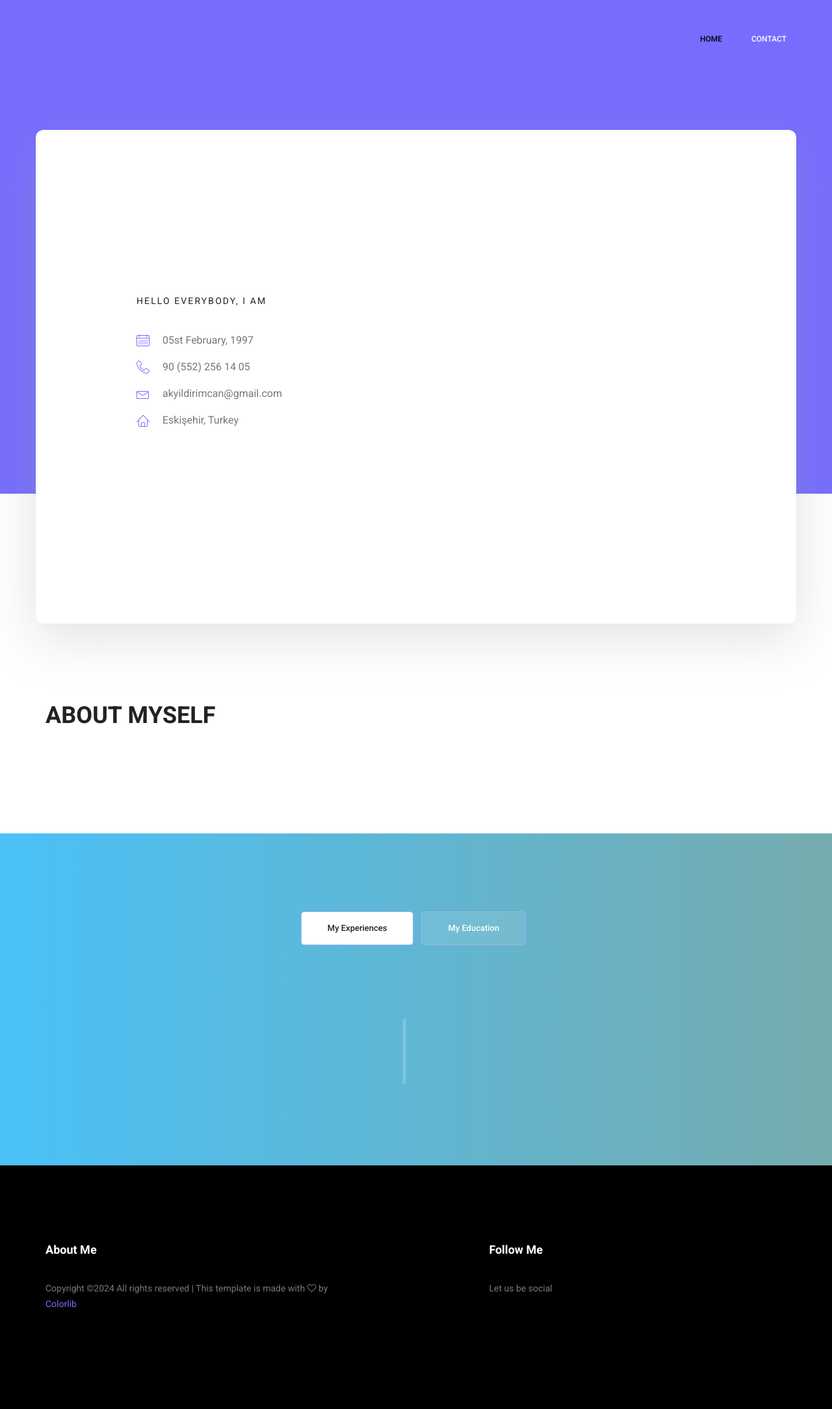
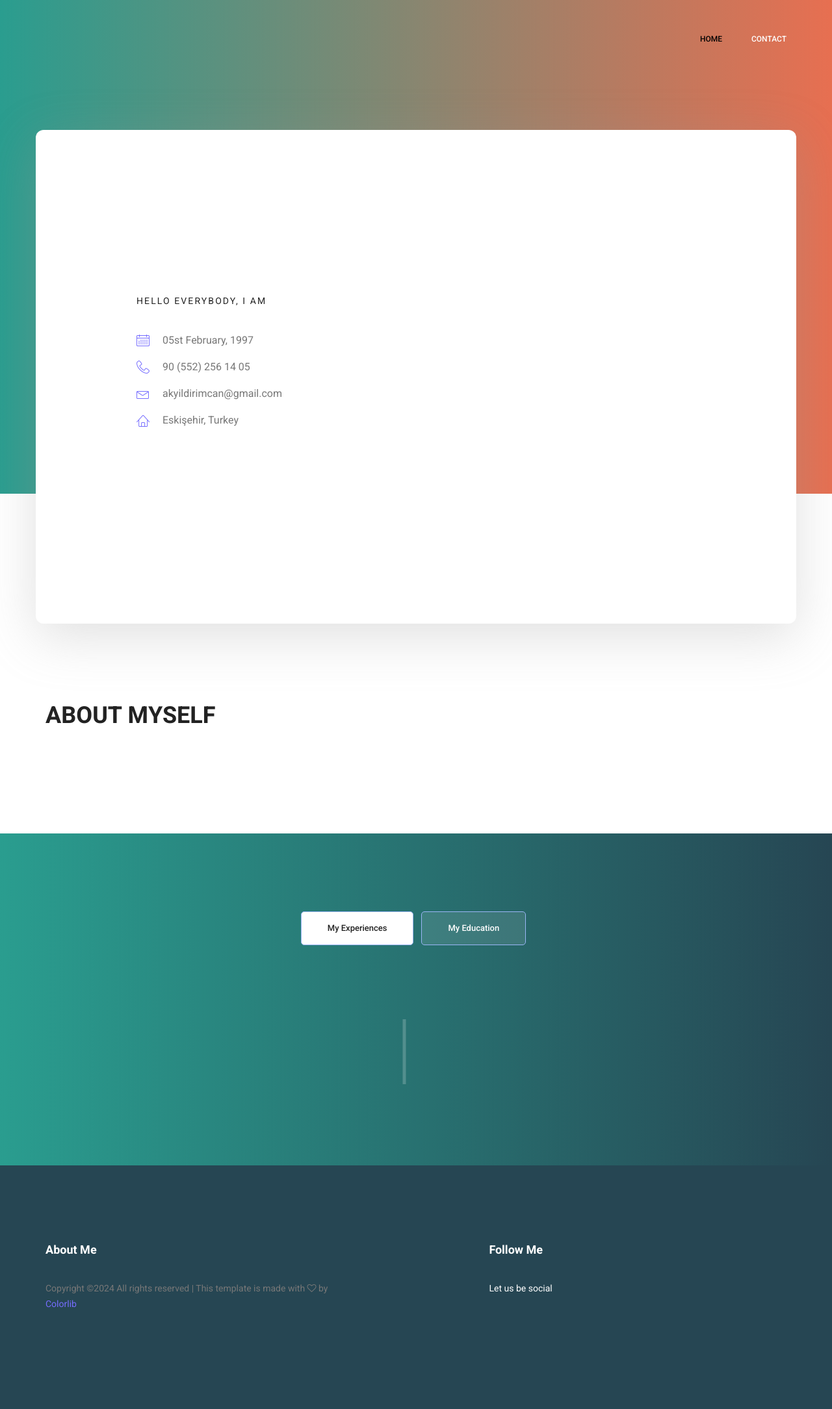
Before and after one commit to softdevcan/softdevcan, a Django app: page / in a window 1280 px wide. Shown: the whole page at 65% size. Run offline with Django 4.2, Linux system fonts and the light colour scheme; data that the repository does not hold is empty; some libraries are stand-ins or nearby versions.

Commit message:
refactor: update style.css

```diff
--- a/static/css/style.css
+++ b/static/css/style.css
@@ -233,7 +233,7 @@ button:focus {
     top: -70px;
     left: 0;
     right: 0;
-    background: #76ABAE;
+    background: #e76f51;
     transform: translateY(70px);
     transition: transform 500ms ease, background 500ms ease;
     -webkit-transition: transform 500ms ease, background 500ms ease;
@@ -301,9 +301,9 @@ button:focus {
 .home_banner_area {
   position: relative;
   z-index: 1;
-  background-image: -moz-linear-gradient(0deg, #766dff 0%, #766dff 100%);
-  background-image: -webkit-linear-gradient(0deg, #766dff 0%, #766dff 100%);
-  background-image: -ms-linear-gradient(0deg, #766dff 0%, #766dff 100%);
+  background-image: -moz-linear-gradient(0deg, #2a9d8f 0%, #e76f51 100%);
+  background-image: -webkit-linear-gradient(0deg, #2a9d8f 0%, #e76f51 100%);
+  background-image: -ms-linear-gradient(0deg, #2a9d8f 0%, #e76f51 100%);
   margin-bottom: 200px; }
   .home_banner_area .box_1620 {
     min-height: 700px;
@@ -378,9 +378,9 @@ button:focus {
   position: relative;
   z-index: 1;
   min-height: 350px;
-  background-image: -moz-linear-gradient(0deg, #766dff 0%, #88f3ff 100%);
-  background-image: -webkit-linear-gradient(0deg, #766dff 0%, #88f3ff 100%);
-  background-image: -ms-linear-gradient(0deg, #766dff 0%, #88f3ff 100%);
+  background-image: -moz-linear-gradient(0deg, #f4a261 0%, #f4a261 100%);
+  background-image: -webkit-linear-gradient(0deg, #f4a261 0%, #f4a261 100%);
+  background-image: -ms-linear-gradient(0deg, #f4a261 0%, #f4a261 100%);
   margin-bottom: 120px; }
   .banner_area .box_1620 {
     background: #fff;
@@ -2552,9 +2552,9 @@ h6 {
 /* My Tabs Area css
 ============================================================================================ */
 .mytabs_area {
-  background-image: -moz-linear-gradient(0deg, #4ac1f7 0%, #76ABAE 100%);
-  background-image: -webkit-linear-gradient(0deg, #4ac1f7 0%, #76ABAE 100%);
-  background-image: -ms-linear-gradient(0deg, #4ac1f7 0%, #76ABAE 100%); }
+  background-image: -moz-linear-gradient(0deg, #2a9d8f 0%, #264653 100%);
+  background-image: -webkit-linear-gradient(0deg, #2a9d8f 0%, #264653 100%);
+  background-image: -ms-linear-gradient(0deg, #2a9d8f 0%, #264653 100%); }
 
 .tabs_inner .nav.nav-tabs {
   display: block;
@@ -2899,7 +2899,7 @@ h6 {
 /* Footer Area css
 ============================================================================================ */
 .footer_area {
-  background: #000; }
+  background: #264653; }
 
 .f_title {
   margin-bottom: 35px; }
@@ -2984,7 +2984,7 @@ h6 {
   font-size: 14px;
   line-height: 24px;
   font-family: "Roboto", sans-serif;
-  color: #777777;
+  color: #ffffff;
   margin-bottom: 10px; }
 .social_widget .list li {
   margin-right: 17px;
```
